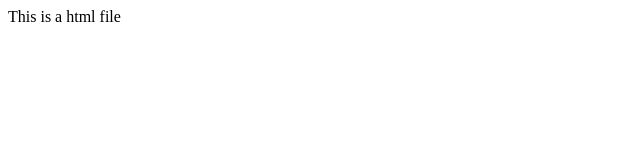
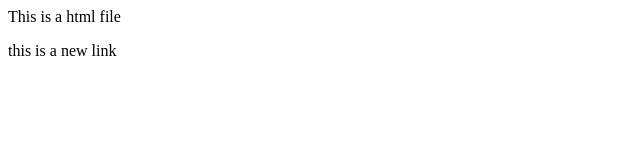
Before and after one commit to Neelima107/Branch_Demo, a plain HTML site: page index.html in a window 1280 px wide. Shown: the full height of the page, 0-640 px from the left. Drawn offline with Linux system fonts and the light colour scheme.

Commit message:
File modified

```diff
--- a/index.html
+++ b/index.html
@@ -1,5 +1,6 @@
 <html>
 	<body>
 		<p>This is a html file</p>
+		<p>this is a new link</p>
 	</body>
 </html>
```
